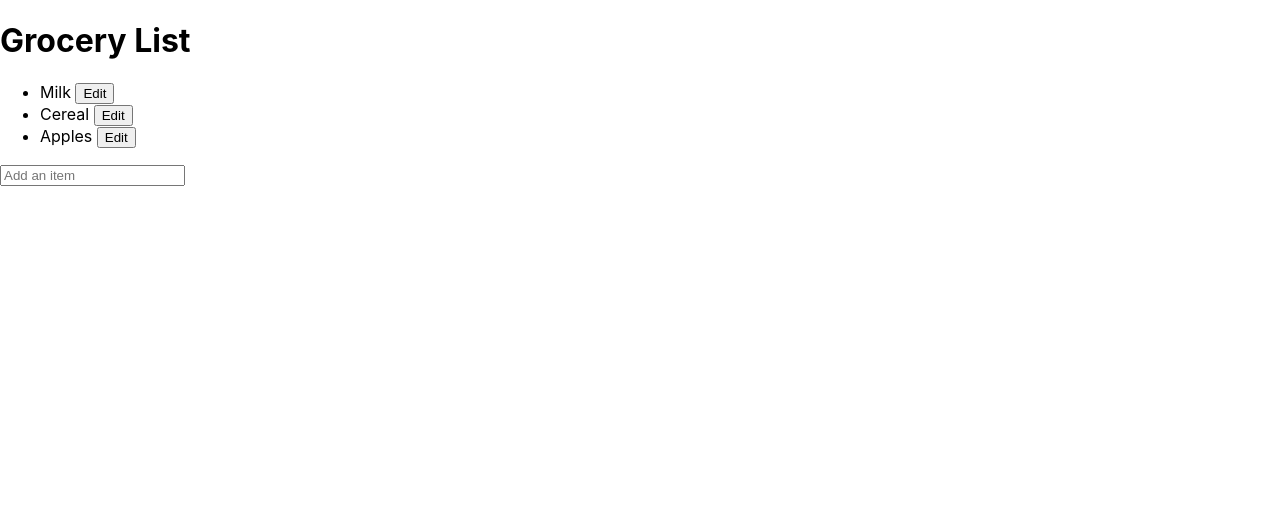
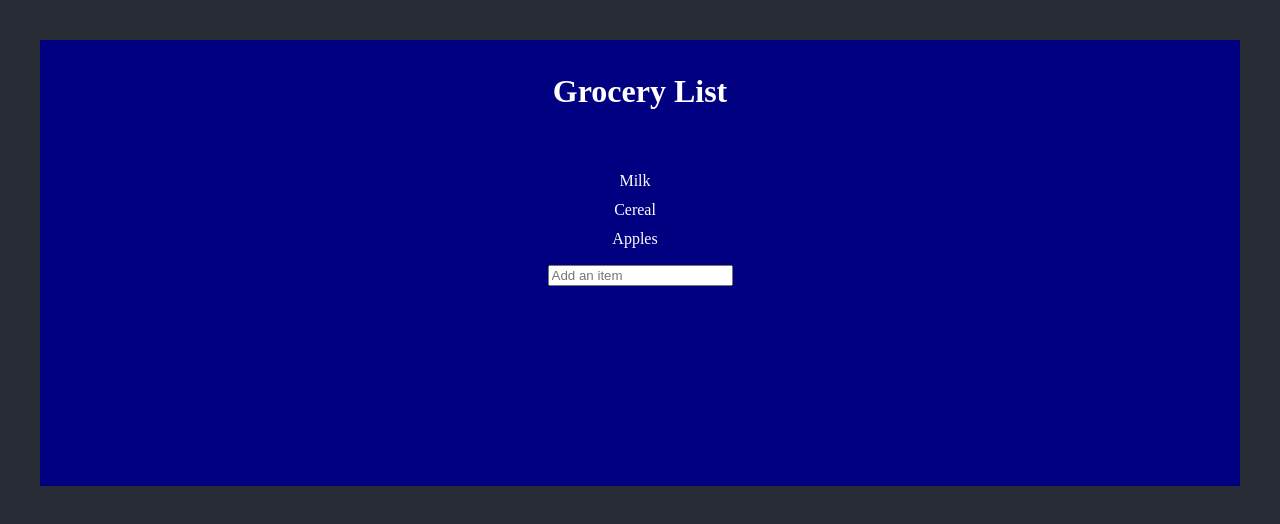
Before and after one commit to DudeMason/Grocery_List, a React (Create React App) app: page / in a window 1280 px wide. Shown: the top 524 px of the page. Built offline with nearby package versions, Linux system fonts and the light colour scheme.

Commit message:
Styling
just did some styling. A little in the styling app (app.css) and a bit of inline styling. Still much to learn!

```diff
--- a/src/App.css
+++ b/src/App.css
@@ -1,38 +1,7 @@
-.App {
+body {
+  background-color: #282c34;
+  color: white;
+  padding: 40px;
+  font-family: Comic;
   text-align: center;
 }
-
-.App-logo {
-  height: 40vmin;
-  pointer-events: none;
-}
-
-@media (prefers-reduced-motion: no-preference) {
-  .App-logo {
-    animation: App-logo-spin infinite 20s linear;
-  }
-}
-
-.App-header {
-  background-color: #282c34;
-  min-height: 100vh;
-  display: flex;
-  flex-direction: column;
-  align-items: center;
-  justify-content: center;
-  font-size: calc(10px + 2vmin);
-  color: white;
-}
-
-.App-link {
-  color: #61dafb;
-}
-
-@keyframes App-logo-spin {
-  from {
-    transform: rotate(0deg);
-  }
-  to {
-    transform: rotate(360deg);
-  }
-}
--- a/src/App.js
+++ b/src/App.js
@@ -1,6 +1,7 @@
 import React, {Component} from 'react';
-import List from './components/List'
-import GroceryForm from './components/GroceryForm'
+import List from './components/List';
+import GroceryForm from './components/GroceryForm';
+import './App.css';
 
 class App extends Component {
 
@@ -43,7 +44,10 @@ class App extends Component {
   render() {
 
     return(
-      <div>
+      <div style={{
+        backgroundColor: 'navy',
+        padding: '10px 10px 200px',
+        }}>
         <List items={this.state.items} completeItems={this.completeItems} />
         <GroceryForm addItem={this.addItem}/>
       </div>
--- a/src/components/Item.js
+++ b/src/components/Item.js
@@ -14,12 +14,13 @@ String.prototype.capitalize = function() {
 }
 
 const Item = ({ id, itemName, completed, completeItems}) => (
-<li
-  style= { completed ? {...styles.complete} : {}}
+<ul
+  style= {completed ? {...styles.complete} : {}}
   onClick= {() => completeItems(id)}
+  style= {{padding:'10px 60px 1px 10px'}}
 >
-  {itemName.capitalize()} <button onClick={this}>Edit</button>
-</li>
+  {itemName.capitalize()}
+</ul>
 )
 
 
--- a/src/components/List.js
+++ b/src/components/List.js
@@ -3,7 +3,7 @@ import Item from './Item'
 
 const List = ({items, completeItems}) => (
   <div>
-  <h1>Grocery List</h1>
+  <h1 style={{padding: '2px 2px 30px 2px'}}>Grocery List</h1>
   <ul>
     { items.map (item => <Item key={item.id} {...item} completeItems={completeItems}/> )}
   </ul>
```
